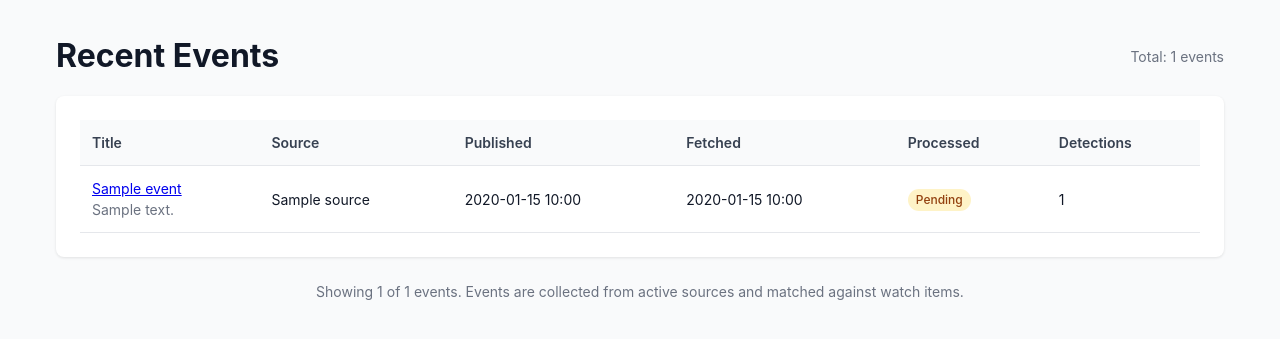
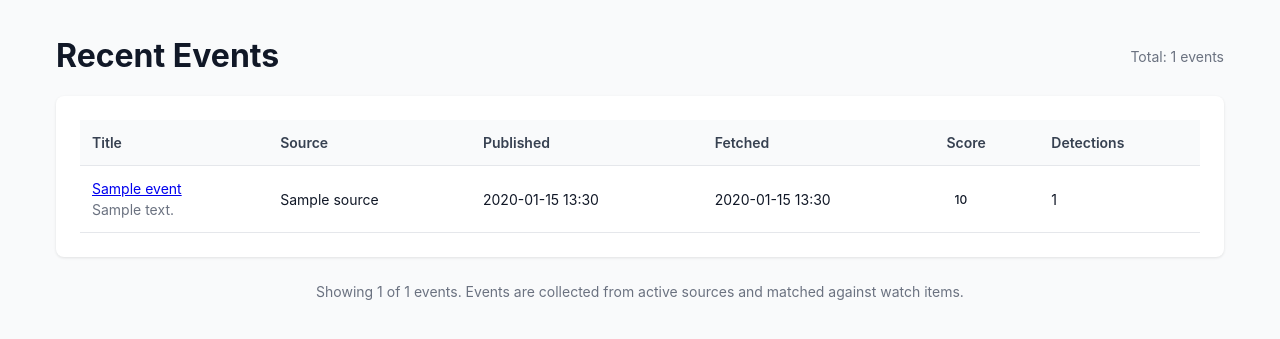
Before and after one commit to solitraderbusiness/high-impact-news, a FastAPI app: template market-radar-bot/radar/admin/templates/events.html in a window 1280 px wide. Shown: the part 62-401 px from the top of the page. Run offline with FastAPI, Linux system fonts and the light colour scheme; the template is opened without the code that fills it: most values are stand-ins (such as "Sample title", 1, 10 or a date in 2020).

Commit message:
feat: Add score column and Tehran timezone to Events page
- Add severity score column showing highest score from detections
- Color-coded badges: red (>=90), orange (>=70), blue (>=50)
- Replace UTC times with Asia/Tehran timezone
- Add to_tehran Jinja2 filter for timezone conversion
- Remove redundant "Processed" column (detections count implies processed)

https://claude.ai/code/session_0146MJVDSHkswa8mfqyu56Ur

```diff
--- a/market-radar-bot/radar/admin/routes.py
+++ b/market-radar-bot/radar/admin/routes.py
@@ -3,9 +3,11 @@ Admin panel routes with Jinja2 templates.
 """
 
 import json
+from datetime import datetime
 from typing import Optional
 from pathlib import Path
 
+import pytz
 from fastapi import APIRouter, Depends, Form, Request, Response, HTTPException
 from fastapi.responses import HTMLResponse, RedirectResponse
 from fastapi.templating import Jinja2Templates
@@ -33,6 +35,26 @@ router = APIRouter(prefix="/admin", tags=["admin"])
 # Set up templates
 templates_dir = Path(__file__).parent / "templates"
 templates = Jinja2Templates(directory=str(templates_dir))
+
+
+# Add custom Jinja2 filter for timezone conversion
+def to_tehran_time(dt: Optional[datetime]) -> str:
+    """Convert datetime to Tehran timezone string."""
+    if not dt:
+        return "-"
+    try:
+        tehran_tz = pytz.timezone("Asia/Tehran")
+        # Assume UTC if no timezone info
+        if dt.tzinfo is None:
+            dt = pytz.UTC.localize(dt)
+        tehran_time = dt.astimezone(tehran_tz)
+        return tehran_time.strftime("%Y-%m-%d %H:%M")
+    except Exception:
+        return dt.strftime("%Y-%m-%d %H:%M") if dt else "-"
+
+
+# Register the filter with Jinja2
+templates.env.filters["to_tehran"] = to_tehran_time
 
 
 def get_context(request: Request, **kwargs) -> dict:
--- a/market-radar-bot/radar/admin/templates/events.html
+++ b/market-radar-bot/radar/admin/templates/events.html
@@ -16,7 +16,7 @@
                 <th>Source</th>
                 <th>Published</th>
                 <th>Fetched</th>
-                <th>Processed</th>
+                <th>Score</th>
                 <th>Detections</th>
             </tr>
         </thead>
@@ -41,20 +41,25 @@
                     {% endif %}
                 </td>
                 <td class="text-sm">
-                    {% if event.published_at %}
-                        {{ event.published_at.strftime('%Y-%m-%d %H:%M') }}
+                    {{ event.published_at|to_tehran }}
+                </td>
+                <td class="text-sm">
+                    {{ event.fetched_at|to_tehran }}
+                </td>
+                <td class="text-sm">
+                    {% if event.detections %}
+                        {% set max_score = event.detections|map(attribute='severity_score')|max %}
+                        {% if max_score >= 90 %}
+                            <span class="badge badge-danger">{{ max_score }}</span>
+                        {% elif max_score >= 70 %}
+                            <span class="badge badge-warning">{{ max_score }}</span>
+                        {% elif max_score >= 50 %}
+                            <span class="badge badge-info">{{ max_score }}</span>
+                        {% else %}
+                            <span class="badge">{{ max_score }}</span>
+                        {% endif %}
                     {% else %}
                         <span class="text-muted">-</span>
-                    {% endif %}
-                </td>
-                <td class="text-sm">
-                    {{ event.fetched_at.strftime('%Y-%m-%d %H:%M') }}
-                </td>
-                <td>
-                    {% if event.is_processed %}
-                        <span class="badge badge-success">Yes</span>
-                    {% else %}
-                        <span class="badge badge-warning">Pending</span>
                     {% endif %}
                 </td>
                 <td class="text-sm">
```
